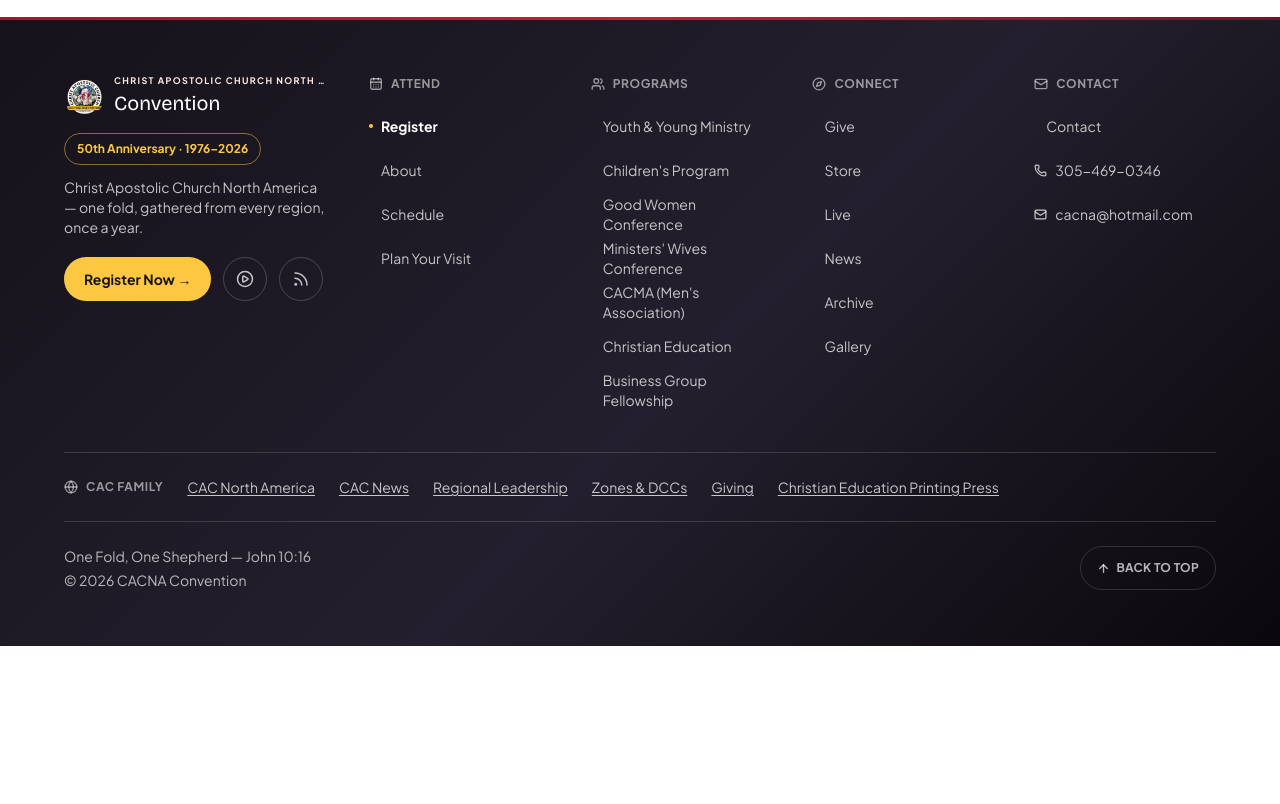
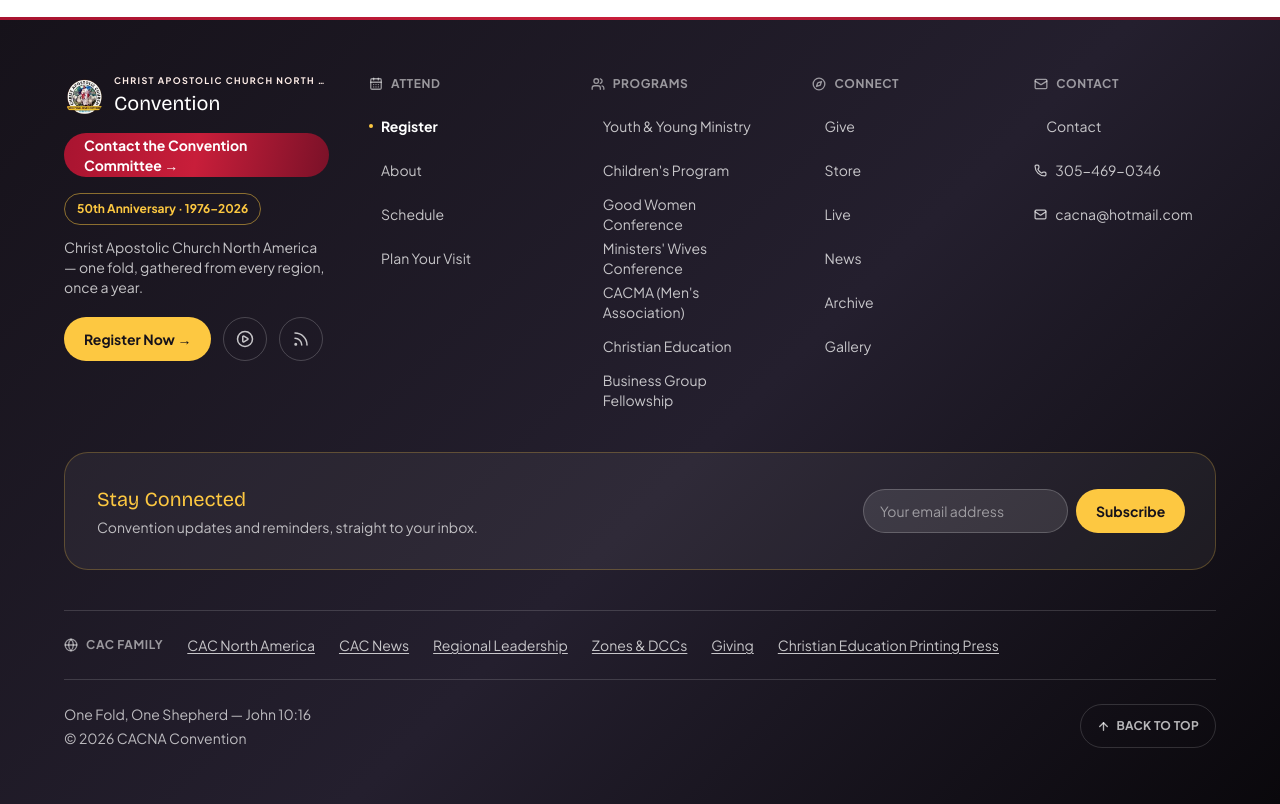
Before and after one commit to ezekielologunde/cacna-convention, a Next.js app: page /en/register in a window 1280 px wide. Shown: the part 1300-2104 px from the top of the page. Before the commit the page ends 1946 px from the top, so only its background shows below. Built offline with nearby package versions, Linux system fonts and the light colour scheme; no server answers; the database is empty.

Commit message:
Add a footer newsletter signup and a Contact the Convention Committee CTA

```diff
--- a/components/navigation/FooterNav.tsx
+++ b/components/navigation/FooterNav.tsx
@@ -3,6 +3,7 @@
 import { getTranslations } from "next-intl/server";
 import { CalendarDays, Compass, Globe, Mail, Phone, PlayCircle, Rss, ArrowUp, Users } from "lucide-react";
 import { FooterLink } from "@/components/navigation/FooterLink";
+import { NewsletterForm } from "@/components/navigation/NewsletterForm";
 import { externalResources } from "@/lib/content/external-resources";
 import { contacts } from "@/lib/content/contacts";
 import { anniversary } from "@/lib/content/anniversary";
@@ -75,6 +76,14 @@
                 <span className="mt-1 truncate font-display text-xl text-white">Convention</span>
               </span>
             </div>
+
+            <Link
+              href={`/${locale}/contact`}
+              className="mt-4 inline-flex min-h-11 items-center gap-1.5 rounded-full px-5 text-sm font-bold text-white"
+              style={{ background: "var(--gradient-cta)" }}
+            >
+              {tFooter("contactCommitteeCta")}
+            </Link>
 
             {/* Permanent (no dismiss) -- unlike AnniversaryBanner, this is a
                 small always-visible pill, not an interruptive announcement. */}
@@ -190,6 +199,16 @@
           </div>
         </div>
 
+        <div className="mx-auto mt-10 max-w-6xl rounded-3xl border border-[var(--color-gold)]/25 bg-white/5 p-6 sm:flex sm:items-center sm:justify-between sm:gap-6 sm:p-8">
+          <div>
+            <h4 className="font-display text-xl text-[var(--color-gold)]">{tFooter("newsletterHeading")}</h4>
+            <p className="mt-1 max-w-[42ch] text-sm text-white/70">{tFooter("newsletterBody")}</p>
+          </div>
+          <div className="mt-4 sm:mt-0 sm:w-80 sm:flex-none">
+            <NewsletterForm />
+          </div>
+        </div>
+
         {/* External links to the wider CAC family, as a single wrapped row
             rather than a stacked column -- these 6 links (the site's most
             content, previously tacked onto the end of Connect) made whichever
--- /dev/null
+++ b/components/navigation/NewsletterForm.tsx
@@ -0,0 +1,90 @@
+"use client";
+
+import { useState, type FormEvent } from "react";
+import { useTranslations } from "next-intl";
+
+type Status = "idle" | "submitting" | "success" | "already" | "error";
+
+// Real footer newsletter signup (POST /api/newsletter, app/api/newsletter/route.ts).
+// A hidden `website` honeypot field is the only spam mitigation -- real
+// visitors never see or fill it in; a bot that fills every field it finds
+// gets a normal-looking success response with no row ever written (handled
+// server-side, this component just carries the field's value through).
+export function NewsletterForm() {
+  const t = useTranslations("Footer");
+  const [email, setEmail] = useState("");
+  const [website, setWebsite] = useState("");
+  const [status, setStatus] = useState<Status>("idle");
+
+  async function handleSubmit(event: FormEvent) {
+    event.preventDefault();
+    setStatus("submitting");
+    try {
+      const res = await fetch("/api/newsletter", {
+        method: "POST",
+        headers: { "Content-Type": "application/json" },
+        body: JSON.stringify({ email, website }),
+      });
+      const json = await res.json();
+      if (!res.ok) {
+        setStatus("error");
+        return;
+      }
+      setStatus(json.status === "already_subscribed" ? "already" : "success");
+    } catch {
+      setStatus("error");
+    }
+  }
+
+  if (status === "success" || status === "already") {
+    return (
+      <p className="text-sm font-semibold text-white">
+        {status === "success" ? t("newsletterSuccess") : t("newsletterAlready")}
+      </p>
+    );
+  }
+
+  return (
+    <form onSubmit={handleSubmit} className="flex flex-col gap-2 sm:flex-row">
+      <label className="sr-only" htmlFor="newsletter-email">
+        {t("newsletterPlaceholder")}
+      </label>
+      <input
+        id="newsletter-email"
+        type="email"
+        required
+        value={email}
+        onChange={(e) => setEmail(e.target.value)}
+        placeholder={t("newsletterPlaceholder")}
+        className="min-h-11 flex-1 rounded-full border border-white/20 bg-white/10 px-4 text-sm text-white placeholder:text-white/50 focus:border-[var(--color-gold)] focus:outline-none"
+      />
+      {/* Honeypot -- off-screen via absolute positioning (not display:none,
+          which some bots skip but still fill in fields merely positioned
+          off-canvas). tabIndex/autoComplete keep it out of the way for
+          keyboard and autofill users too. */}
+      <input
+        type="text"
+        name="website"
+        value={website}
+        onChange={(e) => setWebsite(e.target.value)}
+        tabIndex={-1}
+        autoComplete="off"
+        aria-hidden="true"
+        className="absolute -left-[9999px] h-0 w-0 opacity-0"
+      />
+      <button
+        type="submit"
+        disabled={status === "submitting"}
+        className="min-h-11 flex-none rounded-full px-5 text-sm font-bold text-[#16121a] disabled:opacity-60"
+        style={{ background: "var(--color-gold)" }}
+      >
+        {status === "submitting" ? "…" : t("newsletterCta")}
+      </button>
+      {status === "error" ? (
+        <p role="alert" className="text-xs text-white/80">
+          {t("newsletterError")}
+        </p>
+      ) : null}
+    </form>
+  );
+}
--- a/messages/en.json
+++ b/messages/en.json
@@ -76,6 +76,14 @@
     "connectHeading": "Connect",
     "cacFamilyHeading": "CAC Family",
     "anniversaryBadge": "50th Anniversary · 1976–2026",
+    "contactCommitteeCta": "Contact the Convention Committee →",
+    "newsletterHeading": "Stay Connected",
+    "newsletterBody": "Convention updates and reminders, straight to your inbox.",
+    "newsletterPlaceholder": "Your email address",
+    "newsletterCta": "Subscribe",
+    "newsletterSuccess": "You're subscribed — thank you!",
+    "newsletterAlready": "You're already on the list — thank you!",
+    "newsletterError": "Something went wrong. Please try again.",
     "contactHeading": "Contact",
     "copyright": "© {year} CACNA Convention",
     "watchOnYoutube": "Watch on YouTube",
--- a/messages/yo.json
+++ b/messages/yo.json
@@ -76,6 +76,14 @@
     "connectHeading": "Darapọ̀",
     "cacFamilyHeading": "Ìdílé CAC",
     "anniversaryBadge": "Ayẹyẹ Ọdún 50 · 1976–2026",
+    "contactCommitteeCta": "Kàn Sí Ìgbìmọ̀ Àpéjọ →",
+    "newsletterHeading": "Dàpọ̀ Mọ́ Wa",
+    "newsletterBody": "Ìsọfúnni àti ìrántí àpéjọ, tààrà sí inú apoti-ìwé rẹ.",
+    "newsletterPlaceholder": "Àdírẹ́sì ìmẹ́lì rẹ",
+    "newsletterCta": "Forúkọsílẹ̀",
+    "newsletterSuccess": "O ti forúkọsílẹ̀ — a dúpẹ́!",
+    "newsletterAlready": "O ti wà nínú àkọsílẹ̀ náà tẹ́lẹ̀ — a dúpẹ́!",
+    "newsletterError": "Àṣìṣe kan ṣẹlẹ̀. Jọ̀wọ́ gbìyànjú lẹ́ẹ̀kansí.",
     "contactHeading": "Kàn Sí Wa",
     "copyright": "© {year} Àpéjọ CACNA",
     "watchOnYoutube": "Wo lórí YouTube",
```
Also changed, not shown: 2 other files (tests, documents, lock files or other folders).
